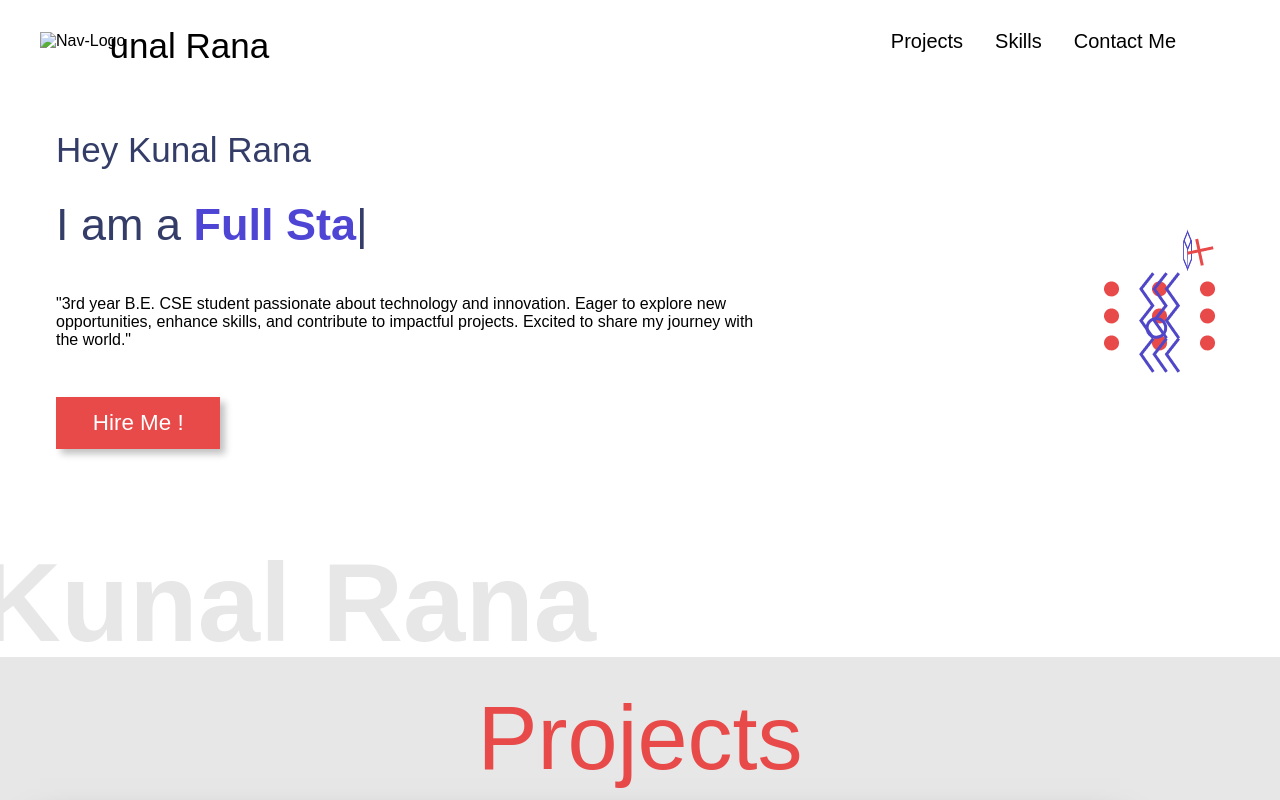
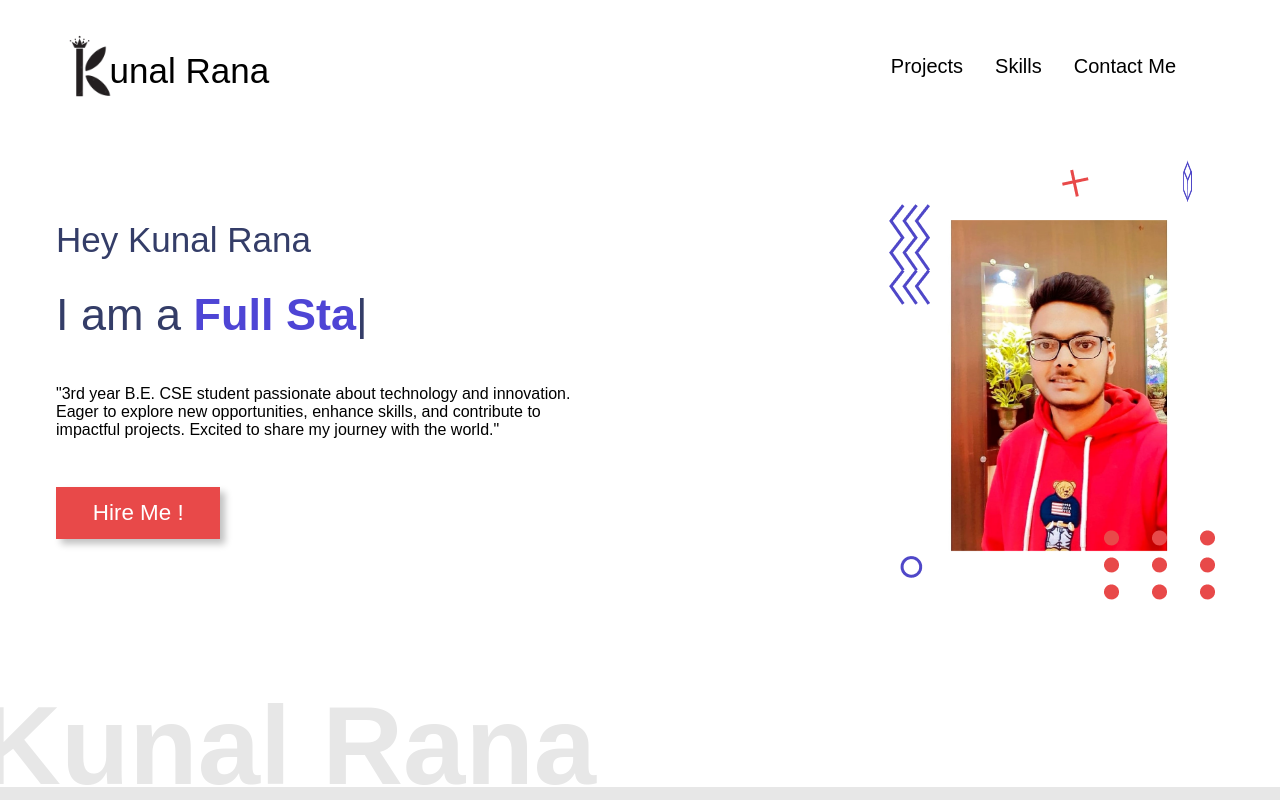
Before and after one commit to Kunal-Rana-8585/PORTFOLIO_KunalRana, a plain HTML site: page index.html in a window 1280 px wide. Drawn offline with nearby package versions, Linux system fonts and the light colour scheme; the site is published under a folder, as on GitHub Pages, so addresses that start at the root find nothing; a web font is replaced by a local one.

Commit message:
Update index.html

```diff
--- a/index.html
+++ b/index.html
@@ -5,7 +5,7 @@
     <meta name="viewport" content="width=device-width, initial-scale=1.0">
     <title>Portfolio Website</title>
     <link rel="stylesheet" href="style.css">
-    <link rel="shortcut icon" href="/k_word_white.png" type="image/x-icon">
+    <link rel="shortcut icon" href="k_word_white.png" type="image/x-icon">
 </head>
 <body>
     <div id="wrapper">
@@ -13,7 +13,7 @@
 
             <div class="navbar">
                 <div class="navlogo">
-                    <img src="/k_word_black.png" alt="Nav-Logo" class="logo">
+                    <img src="k_word_black.png" alt="Nav-Logo" class="logo">
                     <div class="logotext">unal Rana</div>
                 </div>
                 <div class="navitems">
@@ -50,7 +50,7 @@
                         <img src="images/userAsset/plus.png" alt="">
                     </div>
                     <div class="userimage">
-                        <img src="/kunal_img.jpeg" alt="">
+                        <img src="kunal_img.jpeg" alt="">
                     </div>
                 </div>
                 <div class="absolute fadedtext">Kunal Rana</div>
```
